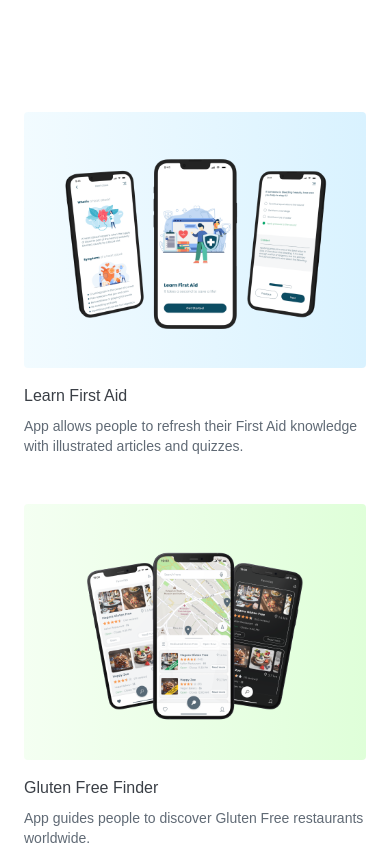
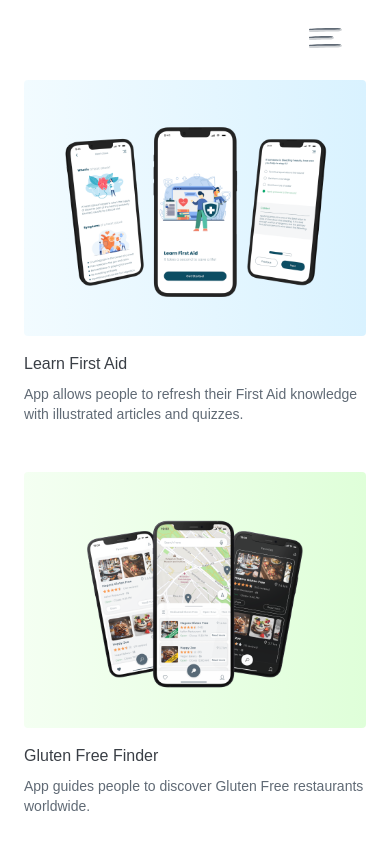
Before and after one commit to lelezedg/my-portfolio, a Next.js app: page / in a window 390 px wide. Shown: the top 845 px of the page. Built offline with nearby package versions, Linux system fonts and the light colour scheme.

Commit message:
chore: added mobile menu

```diff
--- a/components/Button.tsx
+++ b/components/Button.tsx
@@ -1,14 +1,20 @@
 import { useRouter } from "next/router";
-import React, { useState, useEffect } from "react";
+import React, { useState, useEffect, ReactNode } from "react";
 import { Text } from "./Text";
 
 type TButton = {
-  label: string;
+  label?: string;
   className?: string;
   onClick?: Function;
+  children?: ReactNode;
 };
 
-export const Button = ({ label, className, onClick = () => {} }: TButton) => {
+export const Button = ({
+  label,
+  className,
+  onClick = () => {},
+  children,
+}: TButton) => {
   const { pathname } = useRouter();
   const [color, setColor] = useState("");
 
@@ -28,9 +34,12 @@ export const Button = ({ label, className, onClick = () => {} }: TButton) => {
       onClick={() => onClick()}
       className={`"mb-24 py-3 px-6 rounded-lg ${color} ${className}`}
     >
-      <Text variant="body" className="text-gray-400">
-        {label}
-      </Text>
+      {label && (
+        <Text variant="body" className="text-gray-400">
+          {label}
+        </Text>
+      )}
+      {children}
     </button>
   );
 };
--- a/components/Layout.tsx
+++ b/components/Layout.tsx
@@ -1,5 +1,7 @@
 import Head from "next/head";
-import React from "react";
+import React, { useState } from "react";
+import { MenuCloseIcon, MenuIcon } from "../icons";
+import { Button } from "./Button";
 import { Footer } from "./Footer";
 import { Menu } from "./Menu";
 
@@ -9,8 +11,10 @@ type TLayout = {
 };
 
 export const Layout = ({ children, title }: TLayout) => {
+  const [isMenuOpen, setIsMenuOpen] = useState(false);
+
   return (
-    <div className=" bg-white md:h-screen w-screen md:fixed flex flex-row md:px-36 ">
+    <div className="bg-white md:h-screen w-screen md:fixed flex flex-row md:px-36 ">
       <Head>
         <title>{title}</title>
         <meta charSet="utf-8" />
@@ -21,13 +25,30 @@ export const Layout = ({ children, title }: TLayout) => {
         <Menu />
       </div>
 
-      <div className="flex-grow flex flex-col md:w-9/12 md:mt-0 mt-12">
+      <div className="flex-grow flex flex-col md:w-9/12 md:mt-0 mt-4">
         <div className="flex-grow overflow-scroll scrollbar px-6 md:px-0">
-          {children}
+          <div className="md:hidden visible fixed right-6">
+            <div className="flex justify-end">
+              <Button
+                onClick={() => setIsMenuOpen(!isMenuOpen)}
+                className="flex self-end px-0 bg-transparent"
+              >
+                {isMenuOpen ? <MenuCloseIcon /> : <MenuIcon />}
+              </Button>
+            </div>
 
-          <div className="flex-initial w-full md:mt-64 mt-32">
-            <Footer />
+            <div className="mt-8 mr-2">{isMenuOpen && <Menu />}</div>
           </div>
+
+          {!isMenuOpen && (
+            <div className="mt-16">
+              {children}
+
+              <div className="flex-initial w-full md:mt-64 mt-32">
+                <Footer />
+              </div>
+            </div>
+          )}
         </div>
       </div>
     </div>
--- a/components/Menu.tsx
+++ b/components/Menu.tsx
@@ -8,7 +8,7 @@ export const Menu = () => {
   const { pathname } = useRouter();
 
   return (
-    <div className="flex flex-col h-screen justify-center self-center items-end text-end">
+    <div className="flex flex-col h-screen md:justify-center md:self-center self-start items-end text-end">
       <div className="mb-7">
         <Text variant="headline">Hi, I&apos;m Elene</Text>
         <Text variant="body">UX/UI Designer</Text>
--- /dev/null
+++ b/icons/MenuCloseIcon.tsx
@@ -0,0 +1,42 @@
+import React from "react";
+
+export const MenuCloseIcon = () => {
+  return (
+    <>
+      <svg
+        width="33"
+        height="20"
+        viewBox="0 0 33 20"
+        fill="none"
+        xmlns="http://www.w3.org/2000/svg"
+      >
+        <g opacity="0.3">
+          <path
+            fillRule="evenodd"
+            clipRule="evenodd"
+            d="M3.55404 24.1297C3.99244 23.9905 7.58158 20.4567 13.3662 14.4429C15.549 12.1822 19.1552 8.549 21.3955 6.37691C27.342 0.618635 25.8128 -1.65234 19.8217 4.21175C10.7668 13.0745 2.26566 22.4719 2.5108 23.3705C2.65575 23.8911 3.15182 24.2543 3.55404 24.1297Z"
+            fill="#606A75"
+          />
+          <path
+            fillRule="evenodd"
+            clipRule="evenodd"
+            d="M26.0675 23.3292C25.9272 22.9021 22.3168 19.3889 16.1702 13.7246C13.8596 11.5873 10.147 8.0569 7.928 5.86424C2.04536 0.044281 -0.300759 1.51561 5.69041 7.3797C14.7452 16.2425 24.3536 24.5706 25.2796 24.3383C25.816 24.2009 26.1929 23.7211 26.0675 23.3292Z"
+            fill="#606A75"
+          />
+        </g>
+        <path
+          fillRule="evenodd"
+          clipRule="evenodd"
+          d="M1.591 24.1632C1.97965 23.9793 5.5927 20.4697 11.4732 14.5465C13.6907 12.3186 17.3358 8.72305 19.5849 6.56053C25.5537 0.826505 24.6947 -0.840747 18.6698 4.98874C9.56411 13.7992 0.821218 22.9724 0.862625 23.6874C0.88905 24.1011 1.23501 24.3292 1.591 24.1632Z"
+          fill="#606A75"
+        />
+        <path
+          fillRule="evenodd"
+          clipRule="evenodd"
+          d="M24.1018 23.2985C23.9085 22.9193 20.2815 19.4237 14.1637 13.7377C11.8625 11.5935 8.14771 8.06772 5.91248 5.89125C-0.0144042 0.115356 -1.69498 0.987681 4.32986 6.81717C13.4356 15.6276 22.9041 24.0753 23.6301 24.0228C24.0502 23.99 24.2764 23.6459 24.1018 23.2985Z"
+          fill="#606A75"
+        />
+      </svg>
+    </>
+  );
+};
--- /dev/null
+++ b/icons/MenuIcon.tsx
@@ -0,0 +1,54 @@
+import React from "react";
+
+export const MenuIcon = () => {
+  return (
+    <>
+      <svg
+        width="33"
+        height="20"
+        viewBox="0 0 33 20"
+        fill="none"
+        xmlns="http://www.w3.org/2000/svg"
+      >
+        <g opacity="0.3">
+          <path
+            fillRule="evenodd"
+            clipRule="evenodd"
+            d="M0.351023 3.80857C0.768556 4.08484 5.96314 4.06511 14.5717 3.72964C17.8137 3.61124 23.0942 3.51257 26.3117 3.5323C34.8466 3.5915 35.436 0 26.7906 0C13.7243 0 0.658033 1.02614 0.166817 2.11149C-0.115632 2.74296 -0.0296689 3.55204 0.351023 3.80857Z"
+            fill="#606A75"
+          />
+          <path
+            fillRule="evenodd"
+            clipRule="evenodd"
+            d="M0.265927 11.8086C0.58224 12.0848 4.51753 12.0651 11.0391 11.7296C13.4952 11.6112 17.4956 11.5126 19.9331 11.5323C26.3989 11.5915 26.8455 8 20.2959 8C10.3972 8 0.49851 9.02614 0.126377 10.1115C-0.0875997 10.743 -0.0224764 11.552 0.265927 11.8086Z"
+            fill="#606A75"
+          />
+          <path
+            fillRule="evenodd"
+            clipRule="evenodd"
+            d="M0.351023 19.8086C0.768556 20.0848 5.96314 20.0651 14.5717 19.7296C17.8137 19.6112 23.0942 19.5126 26.3117 19.5323C34.8466 19.5915 35.436 16 26.7906 16C13.7243 16 0.658033 17.0261 0.166817 18.1115C-0.115632 18.743 -0.0296689 19.552 0.351023 19.8086Z"
+            fill="#606A75"
+          />
+        </g>
+        <path
+          fillRule="evenodd"
+          clipRule="evenodd"
+          d="M0.340386 1.90429C0.745267 2.04242 5.78243 2.03255 14.1301 1.86482C17.2739 1.80562 22.3944 1.75628 25.5144 1.76615C33.7906 1.79575 34.3622 0 25.9788 0C13.3084 0 0.638092 0.513071 0.161762 1.05574C-0.112128 1.37148 -0.0287698 1.77602 0.340386 1.90429Z"
+          fill="#606A75"
+        />
+        <path
+          fillRule="evenodd"
+          clipRule="evenodd"
+          d="M0.25529 9.90429C0.55895 10.0424 4.33683 10.0326 10.5976 9.86482C12.9554 9.80562 16.7958 9.75628 19.1358 9.76615C25.343 9.79575 25.7717 8 19.4841 8C9.98132 8 0.478569 8.51307 0.121322 9.05574C-0.0840957 9.37148 -0.0215774 9.77602 0.25529 9.90429Z"
+          fill="#606A75"
+        />
+        <path
+          fillRule="evenodd"
+          clipRule="evenodd"
+          d="M0.340386 17.9043C0.745267 18.0424 5.78243 18.0326 14.1301 17.8648C17.2739 17.8056 22.3944 17.7563 25.5144 17.7662C33.7906 17.7958 34.3622 16 25.9788 16C13.3084 16 0.638092 16.5131 0.161762 17.0557C-0.112128 17.3715 -0.0287698 17.776 0.340386 17.9043Z"
+          fill="#606A75"
+        />
+      </svg>
+    </>
+  );
+};
--- a/icons/SectionTitleIcon.tsx
+++ b/icons/SectionTitleIcon.tsx
@@ -13,7 +13,7 @@ export const SectionTitleIcon = ({ width = 100, height = 6 }: any) => {
         <path
           d="M1 4.81457C72.9304 3.8414 235.433 2.4789 310 4.81457C232.21 3.61223 49.7909 -1.44376 1 3.61223C83.4925 2.52473 259.81 1.00207 305.143 3.61223"
           stroke="currentColor"
-          stroke-width="1.04167"
+          strokeWidth="1.04167"
           strokeLinecap="round"
           strokeLinejoin="round"
         />
--- a/icons/index.ts
+++ b/icons/index.ts
@@ -3,3 +3,5 @@ export * from "./LinkedinIcon";
 export * from "./DribbleIcon";
 export * from "./BulletIcon";
 export * from "./SectionTitleIcon";
+export * from "./MenuIcon";
+export * from "./MenuCloseIcon";
--- a/pages/index.tsx
+++ b/pages/index.tsx
@@ -3,7 +3,7 @@ import { Card, Layout } from "../components";
 export default function Home() {
   return (
     <Layout title="Home | eleneux.com">
-      <div className="flex flex-col mt-16">
+      <div className="flex flex-col md:mt-16">
         <div className="md:-mx-6 flex flex-grow flex-col md:flex-row">
           <Card
             title="Learn First Aid"
```
